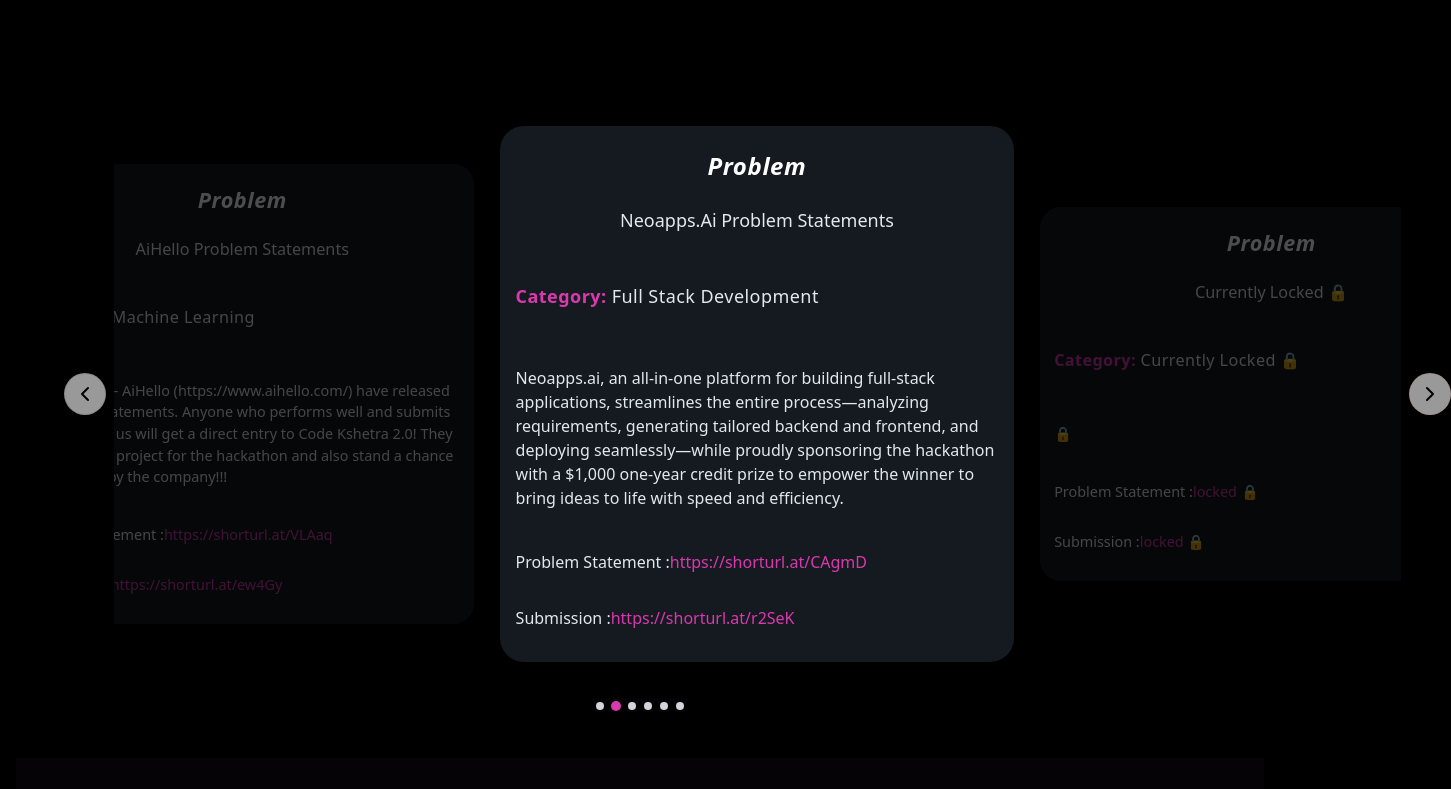
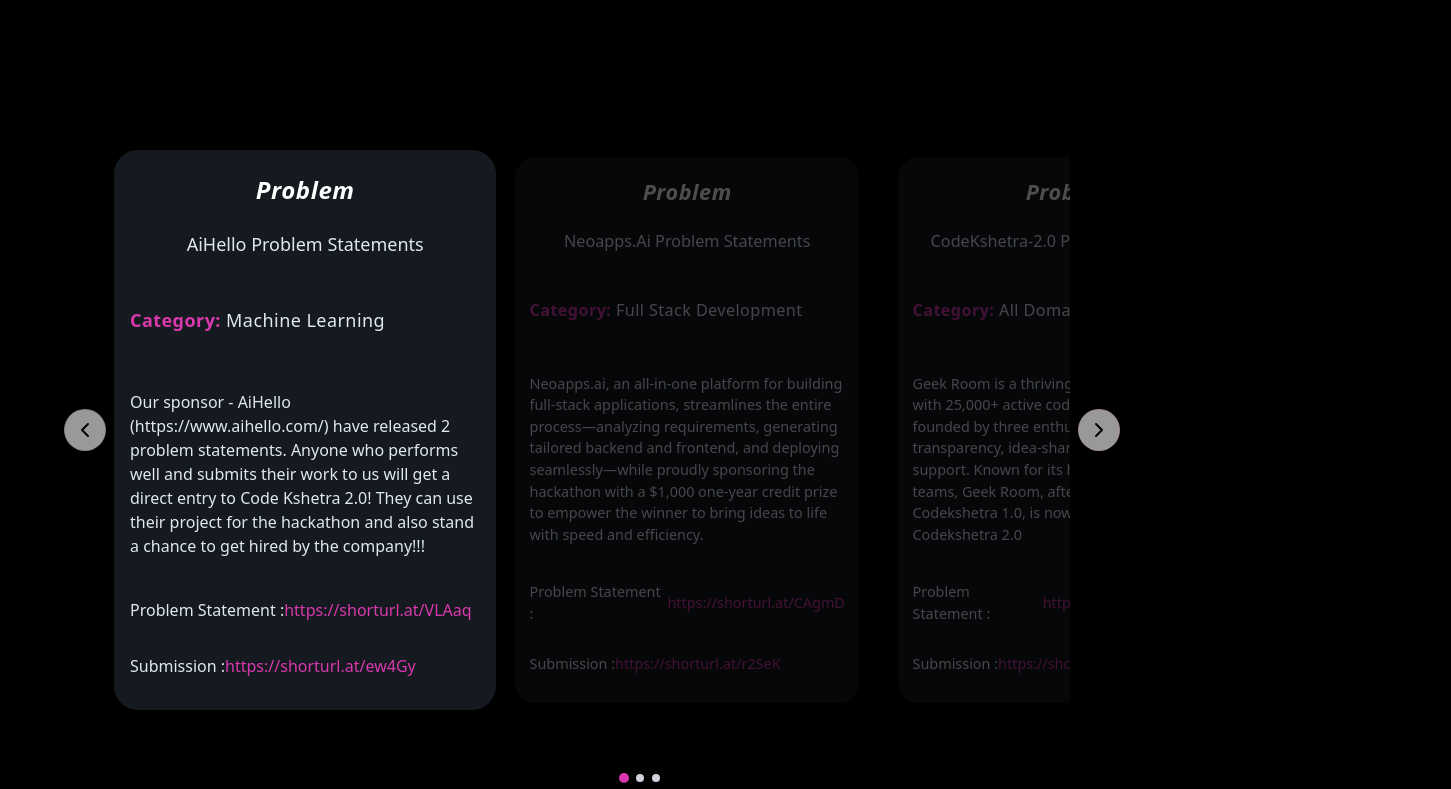
Before and after one commit to THEGAMECHANGER416/CodeKshetra2.0, a React (Vite) app: page / in a window 1280 px wide. Shown: the part 3091-3880 px from the top of the page, 1451 px wide, since content can reach past the window. Built offline with nearby package versions, Linux system fonts and the light colour scheme.

Commit message:
Updated and Completed

```diff
--- a/src/components/custom/ProblemStatement.tsx
+++ b/src/components/custom/ProblemStatement.tsx
@@ -1,15 +1,16 @@
 import { useState, useEffect, useRef, useCallback } from "react";
 import { ChevronLeft, ChevronRight } from "lucide-react";
-
 import { CardContent } from "../CardContent";
 import { rippleEffect } from "@/utils/rippleEffect";
-import { problemStatements, CHANGE_DURATION } from "@/json/problem-statements";
+import { problemStatements as originalProblemStatements, CHANGE_DURATION } from "@/json/problem-statements";
 import {
   Carousel,
   CarouselContent,
   CarouselItem,
   type CarouselApi,
 } from "../ui/carousel";
+
+const problemStatements = [...originalProblemStatements];
 
 const ProblemStatement = () => {
   const [api, setApi] = useState<CarouselApi>();
@@ -23,9 +24,9 @@
   const startAutoChange = useCallback(() => {
     if (intervalRef.current) clearInterval(intervalRef.current);
     intervalRef.current = window.setInterval(() => {
-      api?.scrollNext();
+      goToNext();
     }, CHANGE_DURATION);
-  }, [api]);
+  }, []);
 
   const stopAutoChange = useCallback(() => {
     if (intervalRef.current) {
@@ -57,35 +58,35 @@
     startAutoChange();
   }, [startAutoChange, stopAutoChange]);
 
-  // const handleCardClick = (index: number) => {
-  //   const card = document.querySelector(`[data-card-index="${index}"]`);
-  //   if (card) {
-  //     card.classList.add("vibrate");
-  //     setTimeout(() => {
-  //       card.classList.remove("vibrate");
-  //     }, 600);
-  //   }
-  // };
+  const goToNext = () => {
+    if (!api) return;
+    const nextIndex = (current + 1) % problemStatements.length;
+    api.scrollTo(nextIndex);
+    setCurrent(nextIndex);
+    handleInteraction();
+  };
+
+  const goToPrev = () => {
+    if (!api) return;
+    const prevIndex = (current - 1 + problemStatements.length) % problemStatements.length;
+    api.scrollTo(prevIndex);
+    setCurrent(prevIndex);
+    handleInteraction();
+  };
 
   return (
-    <div
-      ref={containerRef}
-      className="py-12 h-fit grid grid-rows-[auto_1fr_auto]"
-    >
+    <div ref={containerRef} className="py-12 h-fit grid grid-rows-[auto_1fr_auto]">
       <h1
         ref={titleRef}
-
-        className="text-8xl sm:text-[14rem] md:text-[13rem] font-bebas text-pink font-bold text-center mb-[3rem]"      >
+        className="text-8xl sm:text-[14rem] md:text-[13rem] font-bebas text-pink font-bold text-center mb-[3rem]"
+      >
         PROBLEM STATEMENTS
       </h1>
 
       <div className="w-full max-w-6xl px-4 md:px-12 py-[2.5rem] h-fit grid grid-cols-1 md:grid-cols-[auto_1fr_auto] gap-2">
         <div className="hidden md:flex md:items-center">
           <button
-            onClick={() => {
-              api?.scrollPrev();
-              handleInteraction();
-            }}
+            onClick={goToPrev}
             className="bg-white/60 border border-black/10 rounded-full h-fit p-2 shadow-md z-30 hidden md:block"
             aria-label="Previous card"
           >
@@ -108,35 +109,16 @@
           >
             <CarouselContent className="h-full flex items-center">
               {problemStatements.map((statement, index) => (
-                <CarouselItem key={index} className="lg:basis-4/5 xl:basis-2/5" data-card-index={index}>
+                <CarouselItem key={index} className="lg:basis-4/5 xl:basis-2/5">
                   <div
                     className={`transition-all duration-300 rounded-lg shadow-lg ${
                       index === current
                         ? "scale-100 opacity-100"
                         : "scale-90 opacity-30"
                     }`}
-
                   >
                     <div className="relative overflow-hidden rounded-lg shadow-lg">
-                      <div className="">
-                        <CardContent {...statement} className="h-full" />
-                      </div>
-
-                      {/* Remove this div to reveal the card */}
-                      {/* <div
-                        className="absolute inset-0 flex flex-col items-center justify-center bg-gradient-to-br from-black/80 to-gray-900/80 backdrop-blur-sm rounded-lg cursor-pointer transition-all duration-300 hover:backdrop-blur-md"
-                        onClick={() => handleCardClick(index)}
-                      >
-                        <div className="bg-white/10 p-4 rounded-full mb-4 backdrop-blur-md">
-                          <Lock className="w-10 h-10 text-white" />
-                        </div>
-                        <p className="text-white text-xl font-bold text-center px-4 mb-2">
-                          Locked Content
-                        </p>
-                        <p className="text-pink/80 text-2xl font-medium text-center px-4">
-                          Will be revealed soon!! 😉
-                        </p>
-                      </div> */}
+                      <CardContent {...statement} className="h-full" />
                     </div>
                   </div>
                 </CarouselItem>
@@ -147,10 +129,7 @@
 
         <div className="hidden md:flex md:items-center">
           <button
-            onClick={() => {
-              api?.scrollNext();
-              handleInteraction();
-            }}
+            onClick={goToNext}
             className="bg-white/60 border border-accent/10 rounded-full h-fit p-2 shadow-md z-30 hidden md:block"
             aria-label="Next card"
           >
@@ -165,6 +144,7 @@
             key={index}
             onClick={() => {
               api?.scrollTo(index);
+              setCurrent(index);
               handleInteraction();
             }}
             className={`w-2 h-2 rounded-full transition-all duration-300 ${
@@ -180,19 +160,4 @@
   );
 };
 
-const style = document.createElement("style");
-style.textContent = `
-  @keyframes vibrate {
-    0%, 100% { transform: translateX(0); }
-    20% { transform: translateX(-2px) rotate(-0.5deg); }
-    40% { transform: translateX(2px) rotate(0.5deg); }
-    60% { transform: translateX(-2px) rotate(0.5deg); }
-    80% { transform: translateX(2px) rotate(-0.5deg); }
-  }
-  .vibrate {
-    animation: vibrate 0.4s cubic-bezier(.36,.07,.19,.97) both;
-  }
-`;
-document.head.appendChild(style);
-
 export default ProblemStatement;
--- a/src/json/problem-statements.ts
+++ b/src/json/problem-statements.ts
@@ -3,6 +3,7 @@
 export const CHANGE_DURATION = 5000;
 
 export const problemStatements: ProblemStatement[] = [
+
   {
     title: "AiHello Problem Statements",
     category: "Machine learning",
@@ -20,35 +21,12 @@
       Submission: "https://shorturl.at/r2SeK ",
   },
   {
-    title: "Currently locked 🔒",
-    category: "Currently locked 🔒",
+    title: "CodeKshetra-2.0 Problem Satements",
+    category: "All Domains Accepted",
     description:
-      "🔒",
-      Statement: "locked 🔒",
-      Submission: "locked 🔒",
+      "Geek Room is a thriving coding community with 25,000+ active coders nationwide, founded by three enthusiasts to promote transparency, idea-sharing, and mutual support. Known for its hackathon-winning teams, Geek Room, after the success of Codekshetra 1.0, is now back with Codekshetra 2.0",
+      Statement: "https://shorturl.at/wHMDW",
+      Submission: " https://shorturl.at/sqHHw",
   },
-  {
-    title: "Currently locked 🔒",
-    category: "Currently locked 🔒",
-    description:
-      "🔒",
-      Statement: "locked 🔒",
-      Submission: "locked 🔒",
-  },
-  {
-    title: "Currently locked 🔒",
-    category: "Currently locked 🔒",
-    description:
-      "🔒",
-      Statement: "locked 🔒",
-      Submission: "locked 🔒",
-  },
-  {
-    title: "Currently locked 🔒",
-    category: "Currently locked 🔒",
-    description:
-      "🔒",
-      Statement: "locked 🔒",
-      Submission: "locked 🔒",
-  },
+
 ];
```
